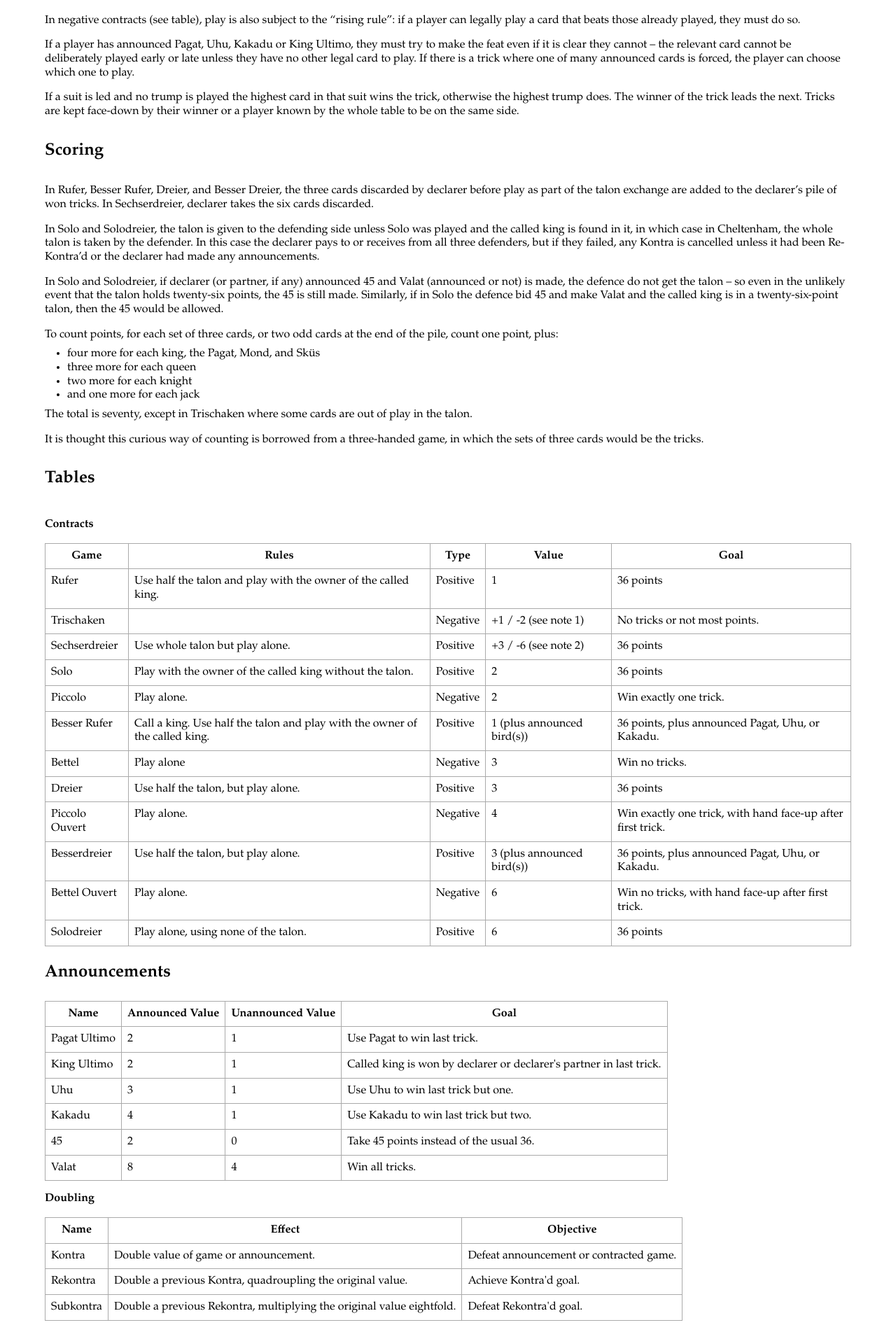
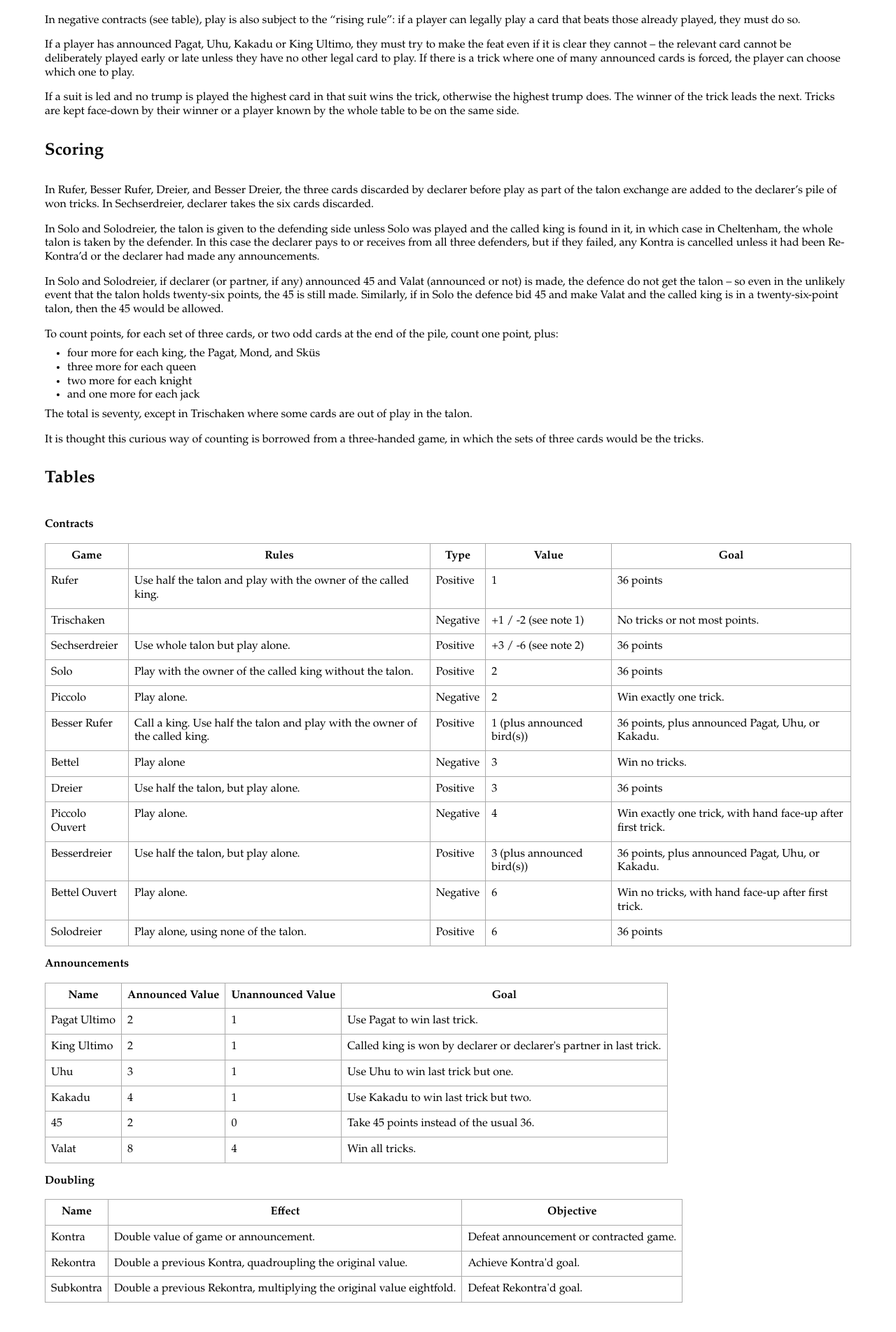
Before and after one commit to dwb/dwb.github.com, a Jekyll site: the page built from koenigsrufen.md, in a window 1280 px wide. Shown: the part 2663-4566 px from the top of the page at 70% size. Built offline with Jekyll 4.4.1, drawn with Linux system fonts in a browser that asks for light colours; after the commit the page ends 4540 px from its top, so only the background shows below that.

```diff
--- a/koenigsrufen.md
+++ b/koenigsrufen.md
@@ -225,7 +225,7 @@ It is thought this curious way of counting is borrowed from a three-handed game,
   </tbody>
 </table>
 
-## Announcements
+### Announcements
 
 <table>
   <thead>
```
